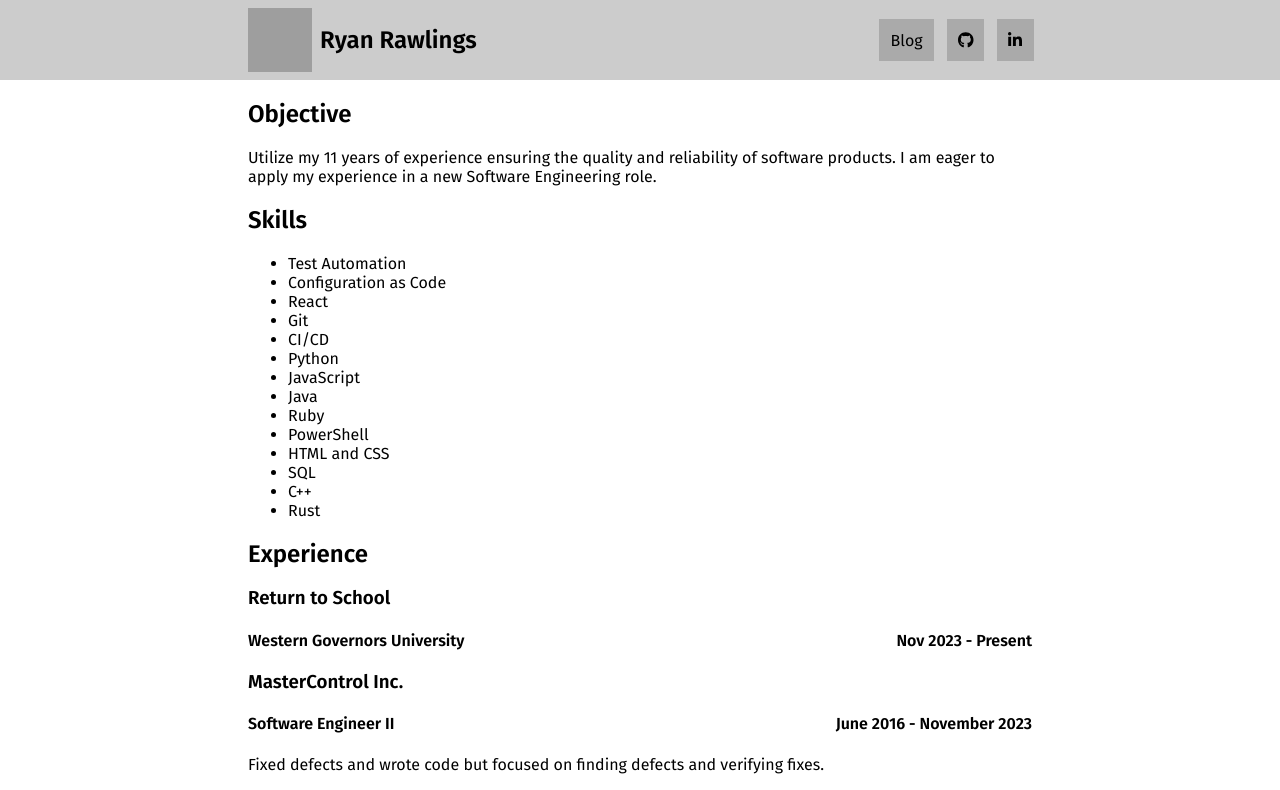
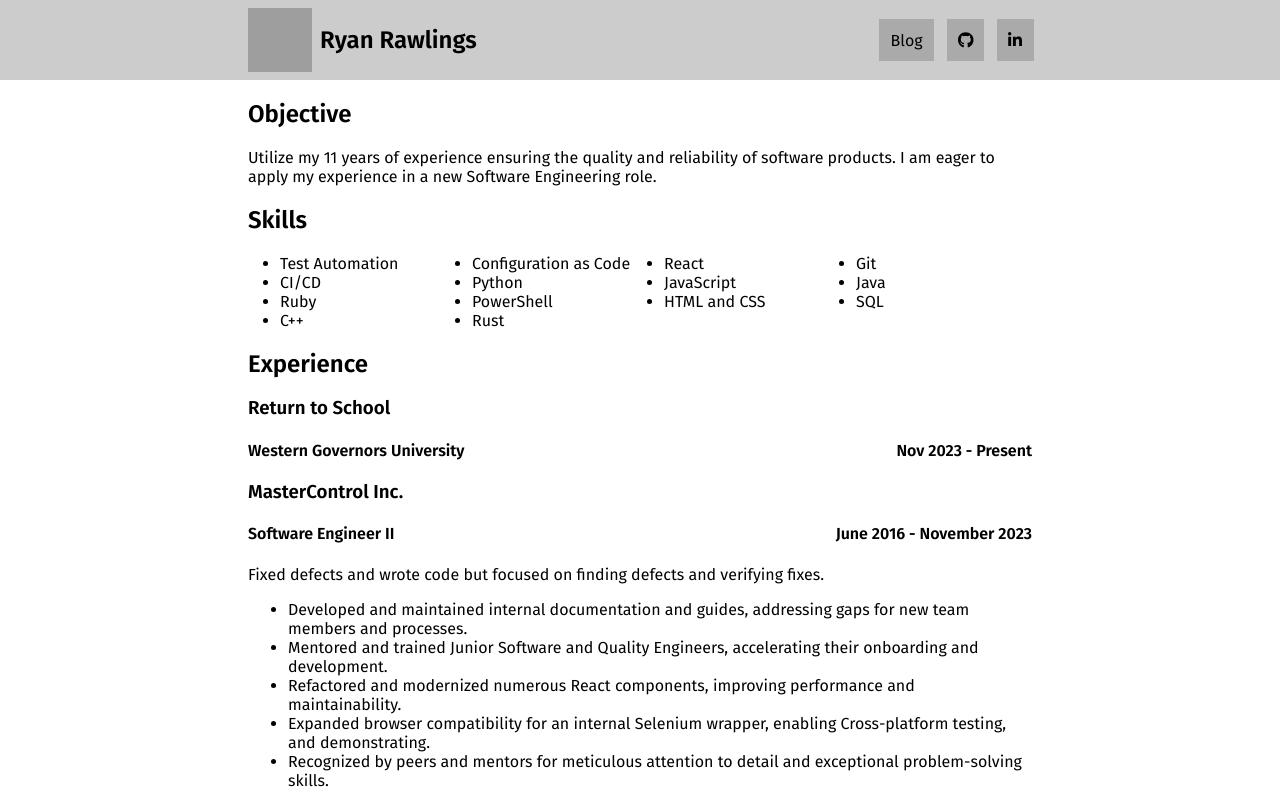
Before and after one commit to rawlingsr/blog, a Next.js app: page / in a window 1280 px wide. Shown: the top 790 px of the page. Built offline with nearby package versions, Linux system fonts and the light colour scheme; grey boxes are pictures that could not be loaded.

Commit message:
make skills show up in separate columns.

```diff
--- a/src/app/page.tsx
+++ b/src/app/page.tsx
@@ -9,7 +9,7 @@ export default async function Home() {
       </article>
       <article>
         <h2>Skills</h2>
-        <ul>
+        <ul className="skills">
           <li>Test Automation</li>
           <li>Configuration as Code</li>
           <li>React</li>
--- a/src/global.css
+++ b/src/global.css
@@ -90,6 +90,17 @@ main {
   color: black;
 }
 
+.skills {
+  display: flex;
+  flex-flow: row wrap;
+  padding-left: 0;
+}
+
+.skills li {
+  flex: 0 0 10em;
+  margin-left: 2em;
+}
+
 .experience {
   display: flex;
 
```
